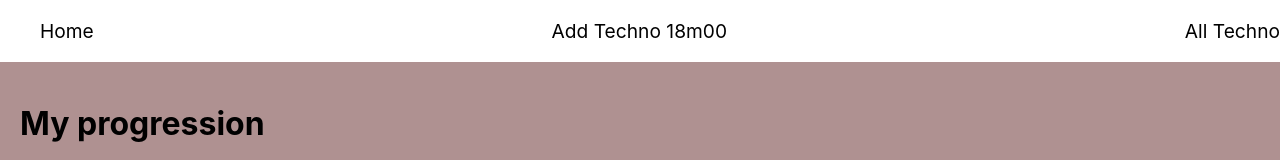
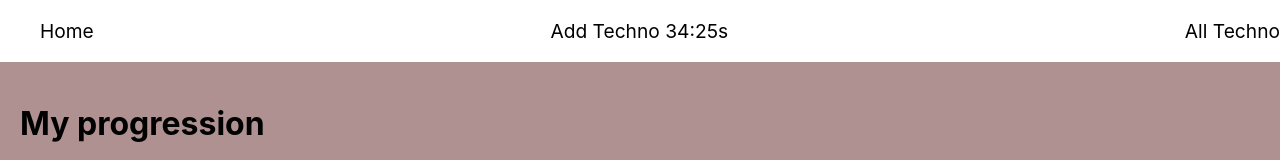
Before and after one commit to Felix-fale/react-codeconcept, a React (Create React App) app: page / in a window 1280 px wide. Shown: the top 160 px of the page. Built offline with nearby package versions, Linux system fonts and the light colour scheme.

Commit message:
installation react-router-dom

```diff
--- a/package.json
+++ b/package.json
@@ -8,6 +8,7 @@
     "@testing-library/user-event": "^13.5.0",
     "react": "^18.2.0",
     "react-dom": "^18.2.0",
+    "react-router-dom": "^6.4.3",
     "react-scripts": "5.0.1",
     "web-vitals": "^2.1.4"
   },
--- a/src/components/Menu.js
+++ b/src/components/Menu.js
@@ -3,7 +3,7 @@ export default function Menu(parms) {
         <div className="menu">
             <ul>
                 <li>Home</li>
-                <li>Add Techno 18m00</li>
+                <li>Add Techno 34:25s</li>
                 <li>All Techno</li>
             </ul>
         </div>
```
Also changed, not shown: 1 other file (tests, documents, lock files or other folders).
